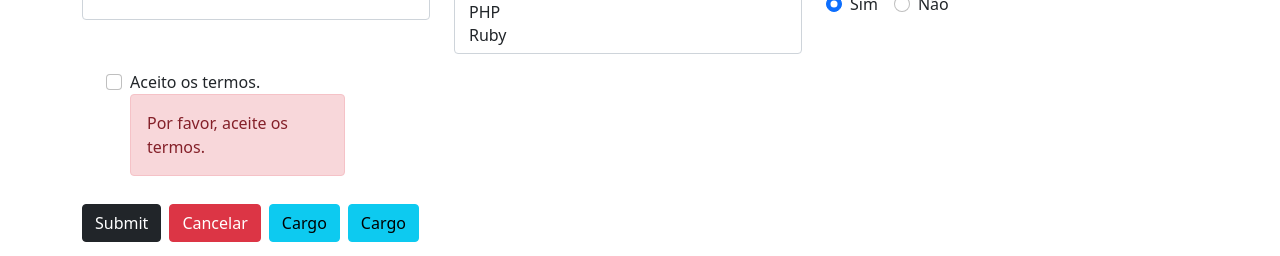
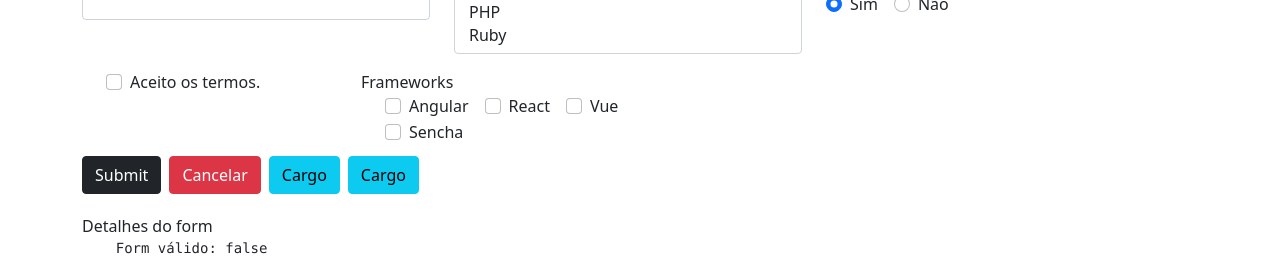
Before and after one commit to renatodev95/angular-training, an Angular app in the folder forms/: page /dataForm in a window 1280 px wide. Shown: the part 470-726 px from the top of the page. Built offline with nearby package versions, Linux system fonts and the light colour scheme.

Commit message:
#107: Formulários reativos: FormArray: Checkboxes Dinâmicos

```diff
--- a/forms/src/app/data-form/data-form.component.html
+++ b/forms/src/app/data-form/data-form.component.html
@@ -118,15 +118,25 @@
     </div>
   </div>
 
-  <div class="form-group mt-3">
+  <div class="form-group mt-3 row">
     <div class="col-sm-3" [ngClass]="aplicaCssErro('termos')">
       <div class="form-check">
         <div class="form-check form-check-inline">
-          <input class="form-check-input" type="checkbox" formControlName="termos" required>
+          <input class="form-check-input" type="checkbox" formControlName="termos">
           <label class="form-check-label">Aceito os termos.</label>
           <app-campo-control-erro
             [mostrarErro]="!formulario.get('termos').valid" msgErro="Por favor, aceite os termos.">
           </app-campo-control-erro>
+        </div>
+      </div>
+    </div>
+
+    <div class="col-sm-4" [ngClass]="aplicaCssErro('frameworks')">
+      <label>Frameworks</label>
+      <div class="form-check" formArrayName="frameworks">
+        <div class="form-check form-check-inline"  *ngFor="let item of getFrameworksControls(); let i = index">
+          <input class="form-check-input" type="checkbox" [formControlName]="i">
+          <label class="form-check-label">{{ frameworks[i] }}</label>
         </div>
       </div>
     </div>
--- a/forms/src/app/data-form/data-form.component.ts
+++ b/forms/src/app/data-form/data-form.component.ts
@@ -1,6 +1,6 @@
 import {HttpClient} from '@angular/common/http';
 import {Component, OnInit} from '@angular/core';
-import {FormBuilder, FormGroup, Validators} from '@angular/forms';
+import {FormArray, FormBuilder, FormControl, FormGroup, Validators} from '@angular/forms';
 import {DropdownService} from "../shared/services/dropdown.service";
 import {EstadoBr} from "../shared/models/estado-br";
 import {ConsultaCepService} from "../shared/services/consulta-cep.service";
@@ -20,6 +20,8 @@ export class DataFormComponent implements OnInit {
   newsletterOp: any[];
   termos: any;
 
+  frameworks: string[];
+
   constructor(
     private formBuilder: FormBuilder,
     private http: HttpClient,
@@ -32,6 +34,8 @@ export class DataFormComponent implements OnInit {
     this.cargos = this.dropdownService.getCargos();
     this.tecnologias = this.dropdownService.getTecnologias();
     this.newsletterOp = this.dropdownService.getNewsletter();
+
+    this.frameworks = ['Angular', 'React', 'Vue', 'Sencha'];
 
     // this.dropdownService.getEstadosBr().subscribe(dados => {
     //     this.estados = dados;
@@ -59,15 +63,40 @@ export class DataFormComponent implements OnInit {
       cargo: [null],
       tecnologias: [null],
       newsletter: ['s'],
-      termos: [null, Validators.requiredTrue]
+      termos: [null, Validators.pattern('true')],
+      frameworks: this.buildFrameworks()
     });
     // [Validators.required, Validators.min(3), Validators.max(20)]
   }
 
+  buildFrameworks() {
+    const values = this.frameworks.map(v => new FormControl(false));
+    return this.formBuilder.array(values);
+    /*
+    return this.formBuilder.array([
+      new FormControl(false),
+      new FormControl(false),
+      new FormControl(false),
+      new FormControl(false)
+    ]);
+    */
+  }
+
   onSubmit() {
     console.log(this.formulario)
+
+    let valueSubmit = Object.assign({}, this.formulario.value)
+
+    valueSubmit = Object.assign(valueSubmit, {
+      frameworks: valueSubmit.frameworks
+        .map((v, i) => v ? this.frameworks[i] : null)
+        .filter(v => v !== null )
+    });
+
+    console.log(valueSubmit)
+
     if (this.formulario.valid) {
-      this.http.post('https://httpbin.org/post', JSON.stringify(this.formulario.value))
+      this.http.post('https://httpbin.org/post', JSON.stringify(valueSubmit))
         .subscribe(dados => {
             console.log(dados);
             // reseta form
@@ -161,4 +190,8 @@ export class DataFormComponent implements OnInit {
   setarTecnologia() {
     this.formulario.get('tecnologias').setValue(['java', 'javascript', 'php'])
   }
+
+  getFrameworksControls() {
+    return this.formulario.get('frameworks') ? (<FormArray>this.formulario.get('frameworks')).controls : null;
+  }
 }
```
